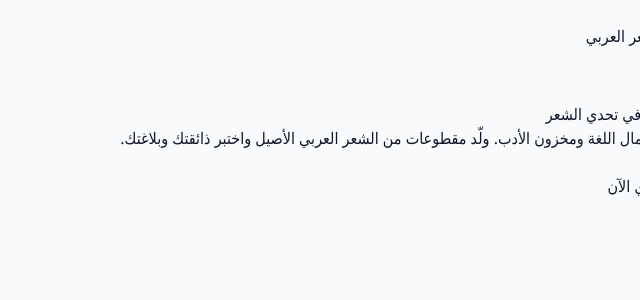
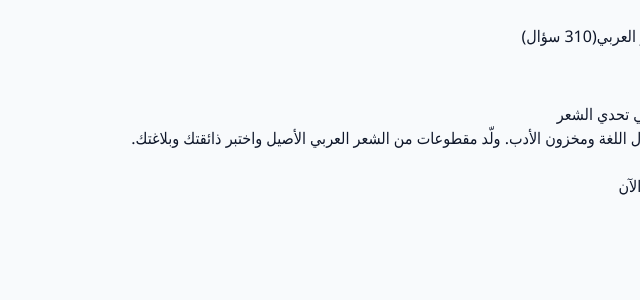
Before and after one commit to drsayedsoud/arabic-poetry-quiz, a Next.js app: page / in a window 1280 px wide. Shown: the top 300 px of the page, without its empty margins (640-1280 px from the left). Built offline with nearby package versions, Linux system fonts and the light colour scheme.

Commit message:
feat: display total questions count in header, fix PWA icons

```diff
--- a/src/app/page.tsx
+++ b/src/app/page.tsx
@@ -168,8 +168,9 @@ export default function Home() {
           <div className="w-10 h-10 md:w-12 md:h-12 bg-gradient-to-br from-amber-400 to-orange-600 rounded-xl flex items-center justify-center shadow-lg shadow-orange-500/20">
             <span className="text-2xl">📜</span>
           </div>
-          <h1 className="text-xl md:text-3xl font-extrabold bg-gradient-to-r from-amber-300 via-orange-400 to-amber-500 bg-clip-text text-transparent drop-shadow-sm">
+          <h1 className="text-xl md:text-3xl font-extrabold bg-gradient-to-r from-amber-300 via-orange-400 to-amber-500 bg-clip-text text-transparent drop-shadow-sm flex items-baseline">
             روائع الشعر العربي
+            <span className="text-xs md:text-sm font-medium text-amber-200/60 mr-3">({offlineData.length} سؤال)</span>
           </h1>
         </div>
         <button
```
Also changed, not shown: public/icon-192x192.png (added), public/icon-512x512.png (added), public/manifest.json.
